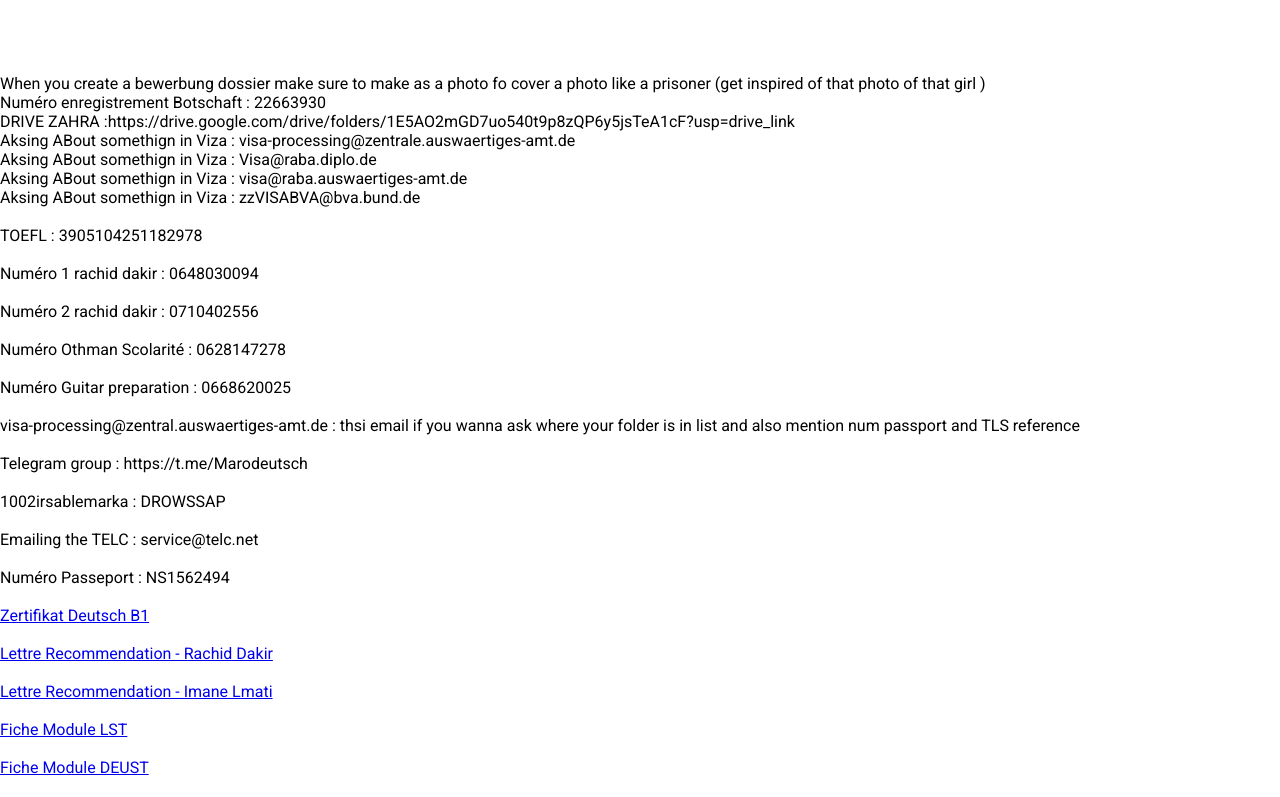
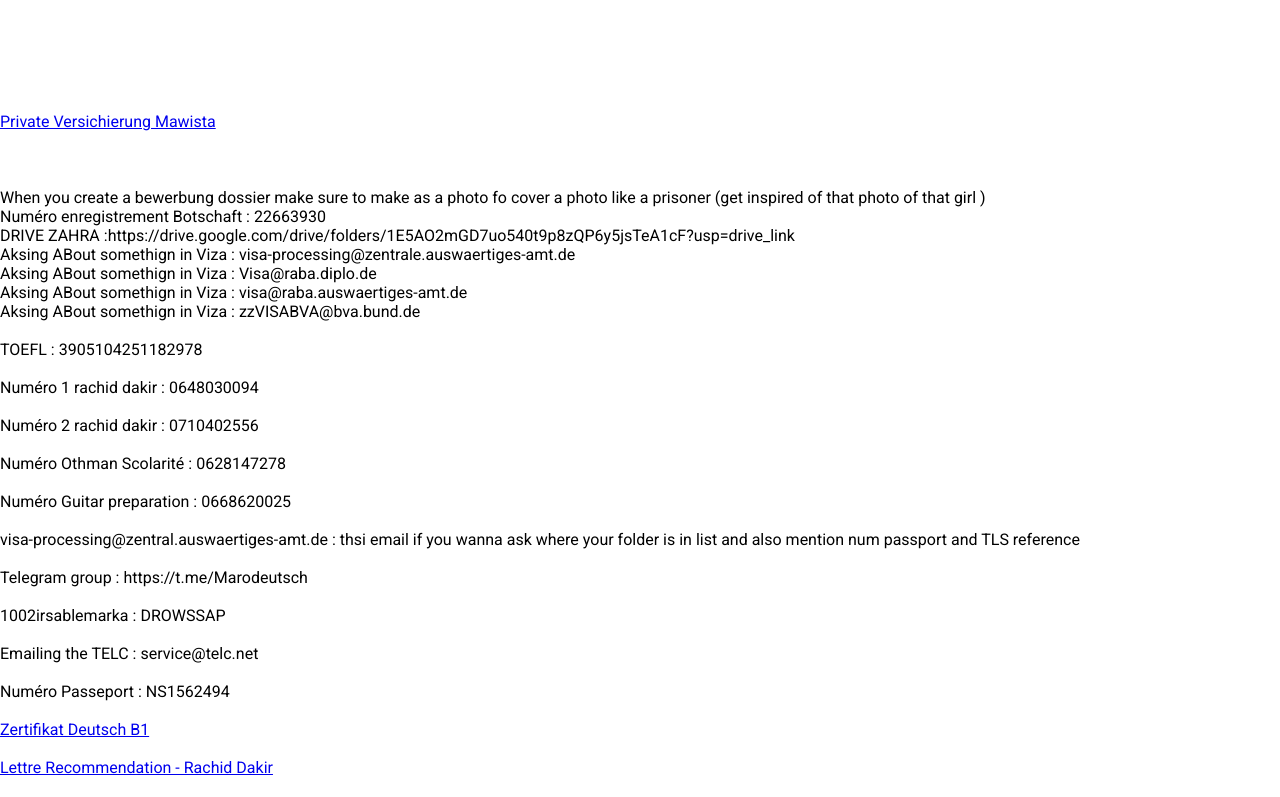
Before and after one commit to akramthedev/die-deutsch-traum, a React (Create React App) app: page /Dokument in a window 1280 px wide. Shown: the top 797 px of the page. Built offline with nearby package versions, Linux system fonts and the light colour scheme.

Commit message:
Update Dokument.jsx

```diff
--- a/src/Dokument.jsx
+++ b/src/Dokument.jsx
@@ -11,7 +11,7 @@
 import DC from './DC.pdf'
 import BAC from './BAC.pdf'
 import Zer from './zertifikat.pdf'
-
+import Insurance  from "./Mawistainsurance1year.pdf"
 
 import './App.css';
 
@@ -20,6 +20,13 @@
     <div className='Dokument'>
       <h1>Wesentliches Dokument</h1>
       <br />
+         <br />     <br />
+
+     <a href={Insurance} download="insurancemawista1year.pdf">
+        Private Versichierung Mawista
+      </a>
+    <br />     <br />     <br />     <br />
+
       <a>
         When you create a bewerbung dossier make sure to make as a photo fo cover a photo like a prisoner (get inspired of that photo of that girl )
       </a>
```
